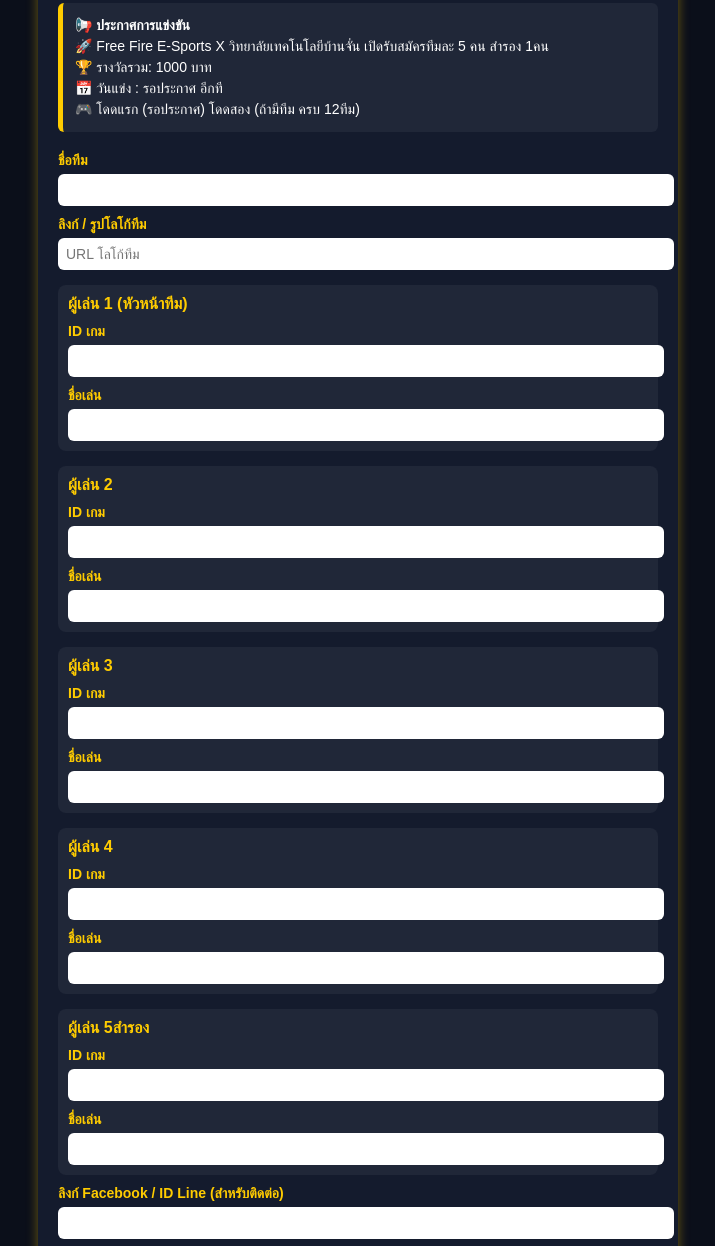
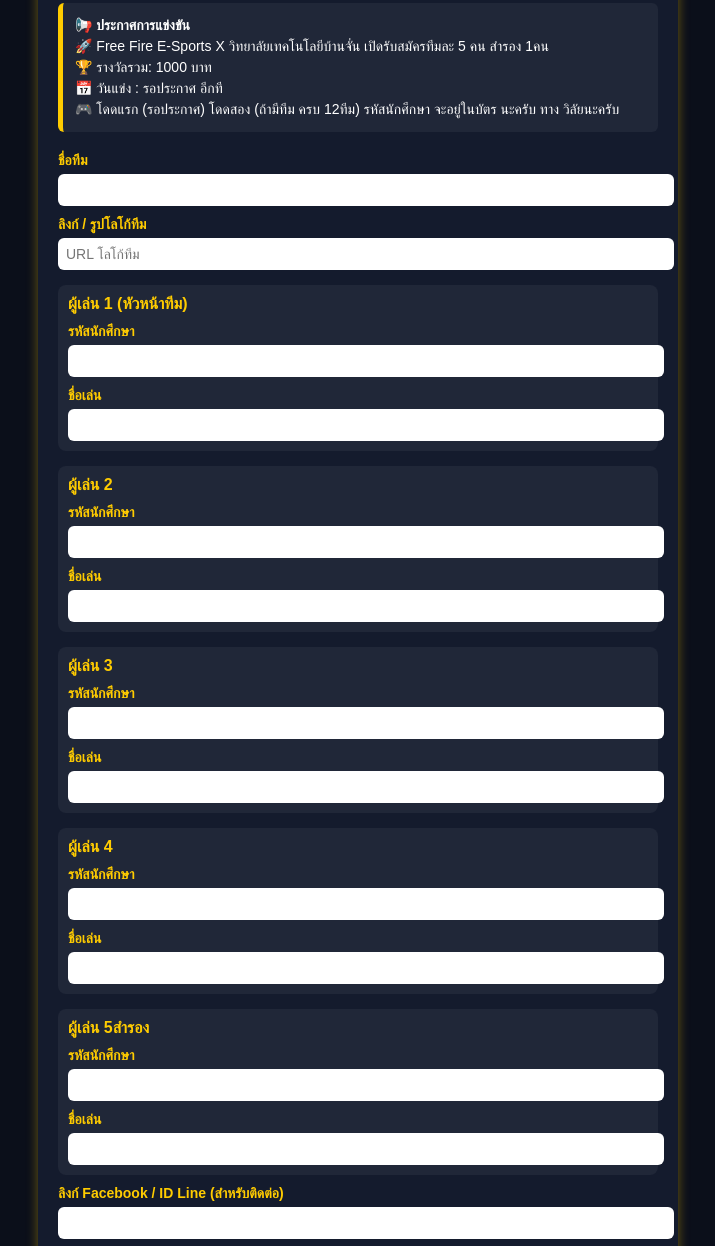
Before and after one commit to JayZcc/JayZcc.github.io, a plain HTML site: page index.html in a window 1280 px wide. Shown: the part 1033-2279 px from the top of the page, without its empty margins (282-997 px from the left). Drawn offline with Linux system fonts and the light colour scheme.

Commit message:
Update index.html

```diff
--- a/index.html
+++ b/index.html
@@ -97,6 +97,7 @@
         🏆 รางวัลรวม: 1000 บาท<br>
         📅 วันแข่ง : รอประกาศ อีกที<br>
         🎮 โดดแรก (รอประกาศ) โดดสอง (ถ้ามีทีม ครบ 12ทีม)
+รหัสนักศึกษา จะอยู่ในบัตร นะครับ ทาง วิลัยนะครับ
     </div>
 
     <form id="teamForm">
@@ -109,7 +110,7 @@
         <!-- ผู้เล่น 1-5 -->
         <div class="player">
             <h3>ผู้เล่น 1 (หัวหน้าทีม)</h3>
-            <label>ID เกม</label>
+            <label>รหัสนักศึกษา</label>
             <input type="text" name="player1_id" required>
             <label>ชื่อเล่น</label>
             <input type="text" name="player1_nickname" required>
@@ -117,7 +118,7 @@
 
         <div class="player">
             <h3>ผู้เล่น 2</h3>
-            <label>ID เกม</label>
+            <label>รหัสนักศึกษา</label>
             <input type="text" name="player2_id" required>
             <label>ชื่อเล่น</label>
             <input type="text" name="player2_nickname" required>
@@ -125,7 +126,7 @@
 
         <div class="player">
             <h3>ผู้เล่น 3</h3>
-            <label>ID เกม</label>
+            <label>รหัสนักศึกษา</label>
             <input type="text" name="player3_id" required>
             <label>ชื่อเล่น</label>
             <input type="text" name="player3_nickname" required>
@@ -133,7 +134,7 @@
 
         <div class="player">
             <h3>ผู้เล่น 4</h3>
-            <label>ID เกม</label>
+            <label>รหัสนักศึกษา</label>
             <input type="text" name="player4_id" required>
             <label>ชื่อเล่น</label>
             <input type="text" name="player4_nickname" required>
@@ -141,7 +142,7 @@
 
         <div class="player">
             <h3>ผู้เล่น 5สำรอง</h3>
-            <label>ID เกม</label>
+            <label>รหัสนักศึกษา</label>
             <input type="text" name="player5_id" required>
             <label>ชื่อเล่น</label>
             <input type="text" name="player5_nickname" required>
```
